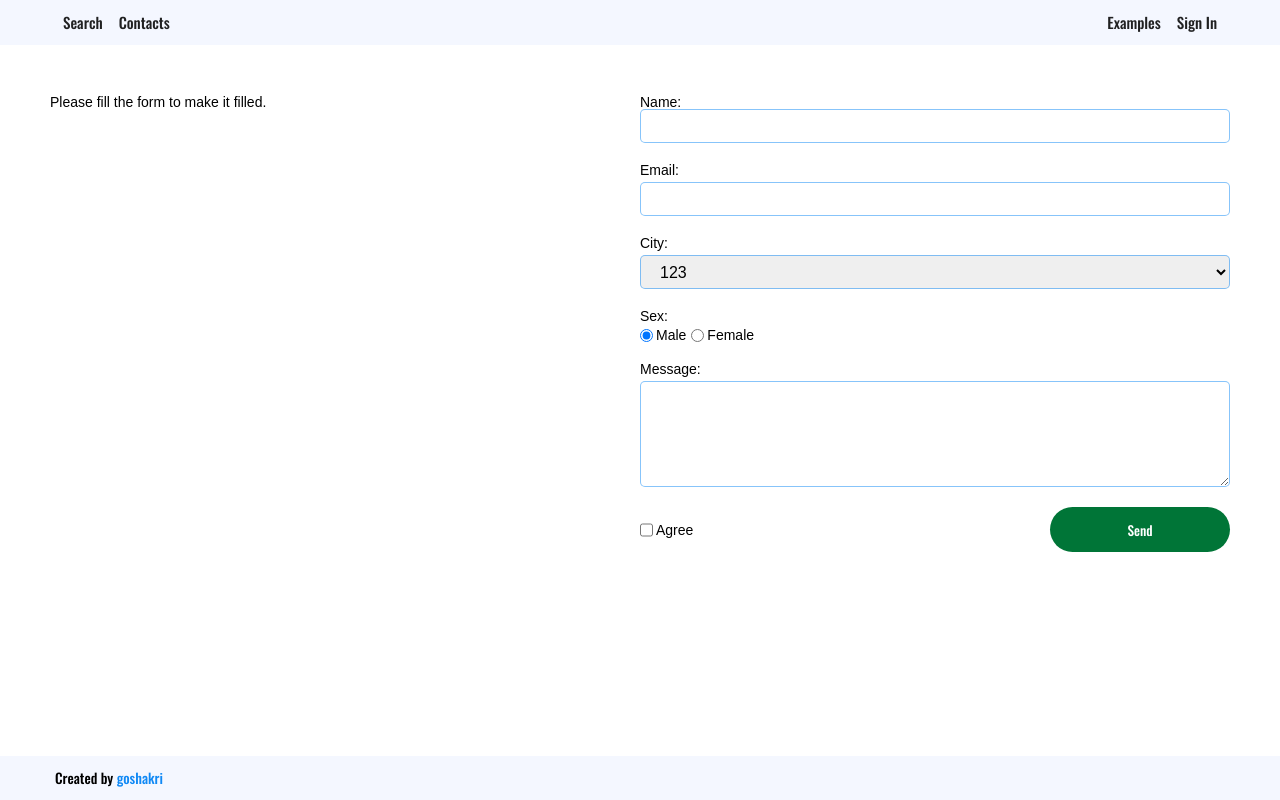
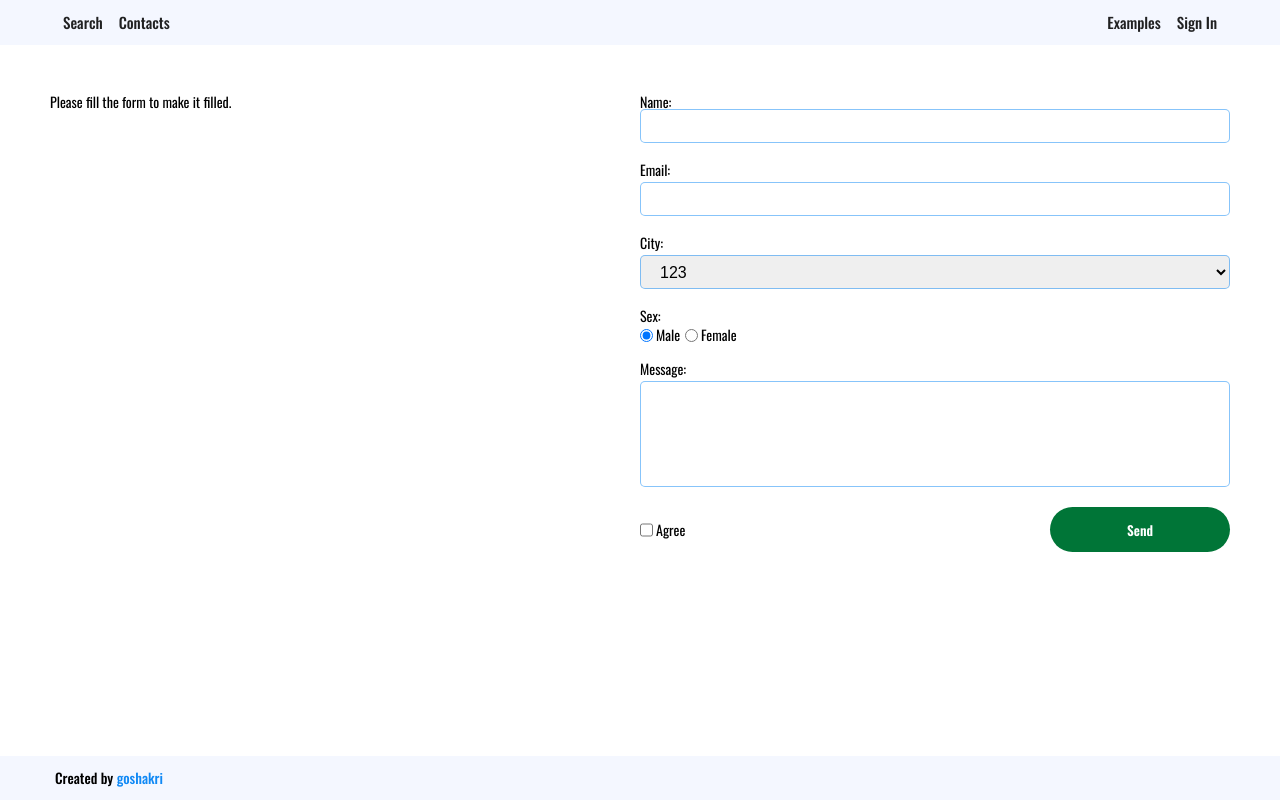
Before and after one commit to goshakri/google-Home-page1, a React (Create React App) app: page /Contacts in a window 1280 px wide. Built offline with nearby package versions, Linux system fonts and the light colour scheme.

Commit message:
Add new style font weight,add in sign in focus and hover input

```diff
--- a/public/index.html
+++ b/public/index.html
@@ -10,7 +10,7 @@
       content="Web site created using create-react-app"/>
     <link rel="apple-touch-icon" href="%PUBLIC_URL%/logo192.png" />
     <link rel="manifest" href="%PUBLIC_URL%/manifest.json" />
-    <link href="https://fonts.googleapis.com/css2?family=Oswald:wght@500;600&display=swap" rel="stylesheet">
+    <link href="https://fonts.googleapis.com/css2?family=Oswald:wght@400;500;600&display=swap" rel="stylesheet">
     <link href="https://maxcdn.bootstrapcdn.com/font-awesome/4.7.0/css/font-awesome.min.css" rel="stylesheet" integrity="sha384-wvfXpqpZZVQGK6TAh5PVlGOfQNHSoD2xbE+QkPxCAFlNEevoEH3Sl0sibVcOQVnN" crossorigin="anonymous">
     <title>React App</title>
   </head>
--- a/src/stylesheets/modules/_Button.scss
+++ b/src/stylesheets/modules/_Button.scss
@@ -1,4 +1,5 @@
 .Button {
+  font-weight: 600;
   font-family: 'Oswald', sans-serif;
   text-decoration: none;
   display: flex;
@@ -18,10 +19,6 @@
     background-color: #007537;
     border-color: #007537;
     color: #fff;
-  }
-
-  &--signin {
-
   }
 
   &--tituleblock {
--- a/src/stylesheets/modules/_Field.scss
+++ b/src/stylesheets/modules/_Field.scss
@@ -34,6 +34,7 @@
 
   &--textarea {
     height: initial;
+    resize: none;
   }
 
   &--email {
@@ -55,5 +56,14 @@
     padding: 0 33px;
     border: 1px solid #dfe1e5;
     color: black;
+    font-weight: 500;
+
+    &:focus {
+      box-shadow: 1px 1px 4px #d3d3d3;
+    }
+
+    &:hover {
+      box-shadow: 1px 1px 4px #d3d3d3;
+    }
   }
 }
--- a/src/stylesheets/modules/_Row.scss
+++ b/src/stylesheets/modules/_Row.scss
@@ -1,6 +1,8 @@
 .Row {
   display: flex;
   width: 100%;
+  font-family: 'Oswald', sans-serif;
+
 
   @media (max-width: 576px) {
     display: block;
```
